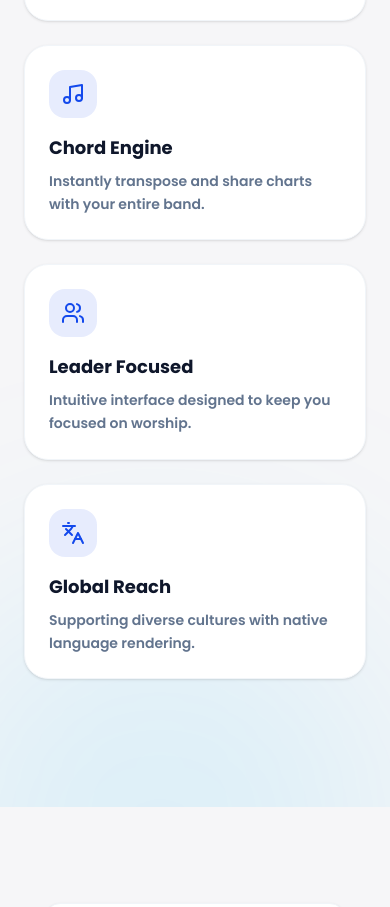
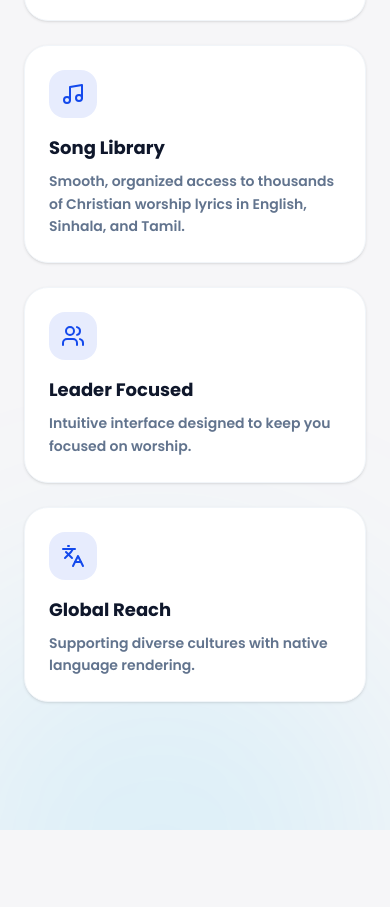
Before and after one commit to The-Rock-of-Praise/Frontend, a React (Vite) app: page / in a window 390 px wide. Shown: the part 4064-4971 px from the top of the page. Built offline with nearby package versions, Linux system fonts and the light colour scheme.

Commit message:
Update ProVersion quote, add phone logo to Downloads, update About features

```diff
--- a/src/components/sections/About.tsx
+++ b/src/components/sections/About.tsx
@@ -183,7 +183,7 @@ const About = () => {
                         {/* Feature Cards Grid (Updated to match other components) */}
                         <div className="mt-12 grid sm:grid-cols-2 gap-6 relative z-10">
                             <AboutFeatureCard Icon={ScrollText} title="Lyric Control" desc="Smooth, latency-free transitions for lyrics in any environment." />
-                            <AboutFeatureCard Icon={Music} title="Chord Engine" desc="Instantly transpose and share charts with your entire band." />
+                            <AboutFeatureCard Icon={Music} title="Song Library" desc="Smooth, organized access to thousands of Christian worship lyrics in English, Sinhala, and Tamil." />
                             <AboutFeatureCard Icon={Users} title="Leader Focused" desc="Intuitive interface designed to keep you focused on worship." />
                             <AboutFeatureCard Icon={Languages} title="Global Reach" desc="Supporting diverse cultures with native language rendering." />
                         </div>
```
